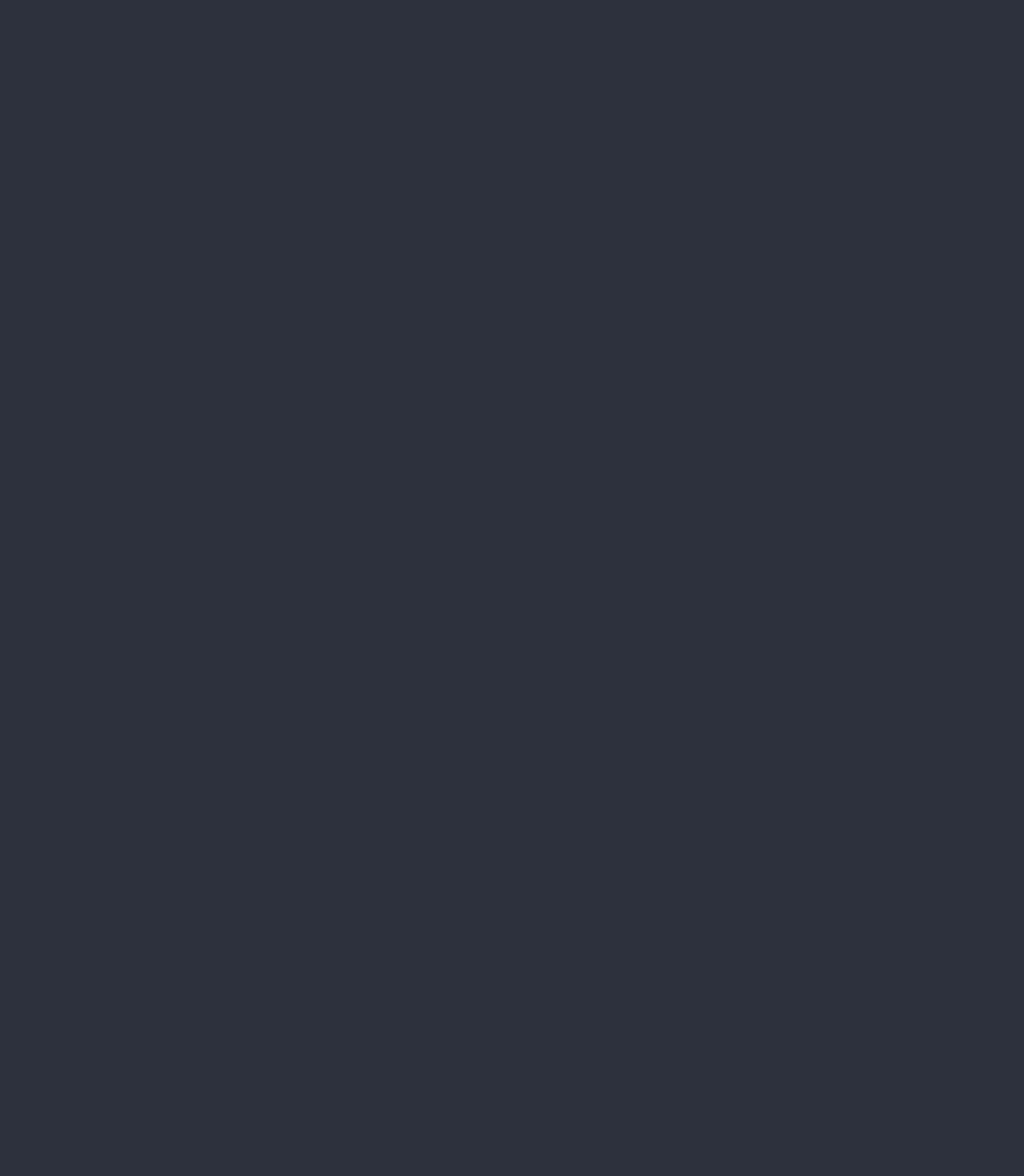
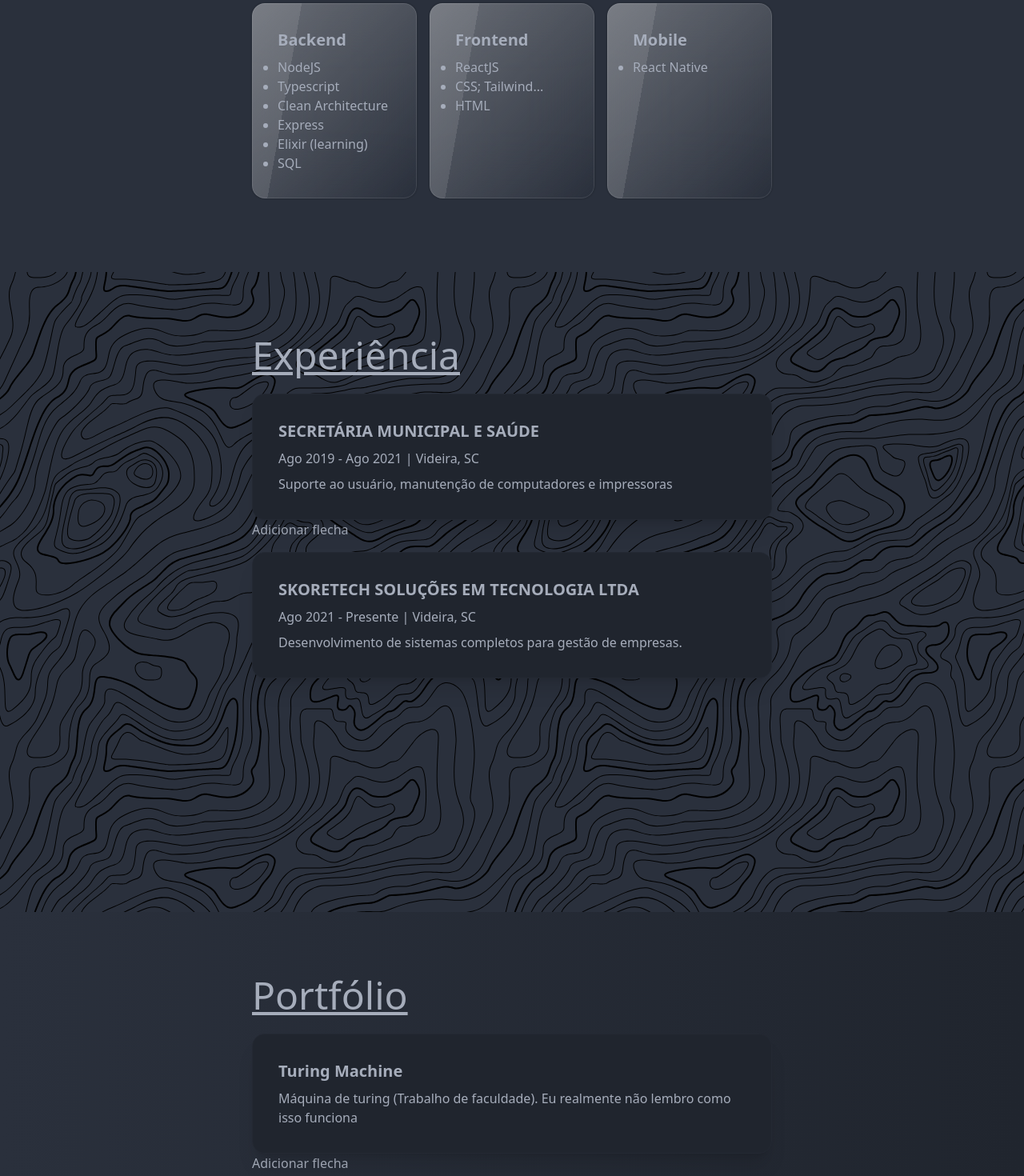
Before and after one commit to vineboneto/presentation, a Next.js app: page / in a window 1280 px wide. Shown: the part 1260-2730 px from the top of the page at 80% size. Before the commit the page ends 1600 px from the top, so only its background shows below. Built offline with nearby package versions, Linux system fonts and the light colour scheme.

Commit message:
feat: template html

```diff
--- a/src/pages/index.tsx
+++ b/src/pages/index.tsx
@@ -102,10 +102,152 @@ export default function Home() {
                 quanto no desenvolvimento de webservices que seguem arquitetura REST. Sempre estou buscando novos
                 horizontes de conhecimento sobre outras/novas tecnologias que despertam o meu interesse.
               </p>
+
+              <div className="grid grid-cols-3 gap-4">
+                <div className="card glass">
+                  <div className="card-body">
+                    <h2 className="card-title">Backend</h2>
+                    <ul className="list-disc">
+                      <li>NodeJS</li>
+                      <li>Typescript</li>
+                      <li>Clean Architecture</li>
+                      <li>Express</li>
+                      <li>Elixir (learning)</li>
+                      <li>SQL</li>
+                    </ul>
+                  </div>
+                </div>
+                <div className="card glass">
+                  <div className="card-body">
+                    <h2 className="card-title">Frontend</h2>
+                    <ul className="list-disc">
+                      <li>ReactJS</li>
+                      <li>CSS; Tailwind...</li>
+                      <li>HTML</li>
+                    </ul>
+                  </div>
+                </div>
+                <div className="card glass">
+                  <div className="card-body">
+                    <h2 className="card-title">Mobile</h2>
+                    <ul className="list-disc">
+                      <li>React Native</li>
+                    </ul>
+                  </div>
+                </div>
+              </div>
             </div>
           </div>
         </div>
       </div>
+      <div className="h-screen" style={{ backgroundImage: 'url(/topography.svg)' }}>
+        <div className="container mx-auto">
+          <div className="flex justify-center pt-20">
+            <div className="w-[650px] space-y-6">
+              <h3 className="text-5xl underline">Experiência</h3>
+              <div className="space-y-4">
+                <div className="card shadow-xl card-bordered bg-base-300">
+                  <div className="card-body">
+                    <h2 className="card-title">SECRETÁRIA MUNICIPAL E SAÚDE</h2>
+                    <span>Ago 2019 - Ago 2021 | Videira, SC</span>
+                    <p>Suporte ao usuário, manutenção de computadores e impressoras</p>
+                  </div>
+                </div>
+                <span>Adicionar flecha</span>
+                <div className="card shadow-xl card-bordered bg-base-300">
+                  <div className="card-body">
+                    <h2 className="card-title">SKORETECH SOLUÇÕES EM TECNOLOGIA LTDA</h2>
+                    <span>Ago 2021 - Presente | Videira, SC</span>
+                    <p>Desenvolvimento de sistemas completos para gestão de empresas.</p>
+                  </div>
+                </div>
+              </div>
+            </div>
+          </div>
+        </div>
+      </div>
+
+      <div className="h-screen bg-gradient-to-r from-base-100 to-base-300">
+        <div className="container mx-auto">
+          <div className="flex justify-center pt-20">
+            <div className="w-[650px] space-y-6">
+              <h3 className="text-5xl underline">Portfólio</h3>
+              <div className="space-y-4">
+                <div className="card shadow-xl card-bordered bg-base-300">
+                  <div className="card-body">
+                    <a className="card-title link link-hover">Turing Machine</a>
+                    <p>Máquina de turing (Trabalho de faculdade). Eu realmente não lembro como isso funciona</p>
+                  </div>
+                </div>
+                <span>Adicionar flecha</span>
+                <div className="card shadow-xl card-bordered bg-base-300">
+                  <div className="card-body">
+                    <a className="card-title link link-hover">N queens hill climbing</a>
+                    <p>
+                      Resolução do problema das 8 rainhas em um tabuleiro utilizando algoritmo de busca hill climbing
+                    </p>
+                  </div>
+                </div>
+                <div className="card shadow-xl card-bordered bg-base-300">
+                  <div className="card-body">
+                    <a className="card-title link link-hover">DWL Web</a>
+                    <p>Converte videos do youtube para mp3/mp4</p>
+                  </div>
+                </div>
+              </div>
+            </div>
+          </div>
+        </div>
+      </div>
+
+      <footer className="footer footer-center p-10 bg-base-200 text-base-content rounded">
+        <div className="grid grid-flow-col gap-4">
+          <a className="link link-hover">About</a>
+          <a className="link link-hover">Contact</a>
+          <a className="link link-hover">Jobs</a>
+          <a className="link link-hover">Press kit</a>
+        </div>
+        <div>
+          <div className="grid grid-flow-col gap-4">
+            <a>
+              <svg
+                xmlns="http://www.w3.org/2000/svg"
+                width="24"
+                height="24"
+                viewBox="0 0 24 24"
+                className="fill-current"
+              >
+                <path d="M24 4.557c-.883.392-1.832.656-2.828.775 1.017-.609 1.798-1.574 2.165-2.724-.951.564-2.005.974-3.127 1.195-.897-.957-2.178-1.555-3.594-1.555-3.179 0-5.515 2.966-4.797 6.045-4.091-.205-7.719-2.165-10.148-5.144-1.29 2.213-.669 5.108 1.523 6.574-.806-.026-1.566-.247-2.229-.616-.054 2.281 1.581 4.415 3.949 4.89-.693.188-1.452.232-2.224.084.626 1.956 2.444 3.379 4.6 3.419-2.07 1.623-4.678 2.348-7.29 2.04 2.179 1.397 4.768 2.212 7.548 2.212 9.142 0 14.307-7.721 13.995-14.646.962-.695 1.797-1.562 2.457-2.549z"></path>
+              </svg>
+            </a>
+            <a>
+              <svg
+                xmlns="http://www.w3.org/2000/svg"
+                width="24"
+                height="24"
+                viewBox="0 0 24 24"
+                className="fill-current"
+              >
+                <path d="M19.615 3.184c-3.604-.246-11.631-.245-15.23 0-3.897.266-4.356 2.62-4.385 8.816.029 6.185.484 8.549 4.385 8.816 3.6.245 11.626.246 15.23 0 3.897-.266 4.356-2.62 4.385-8.816-.029-6.185-.484-8.549-4.385-8.816zm-10.615 12.816v-8l8 3.993-8 4.007z"></path>
+              </svg>
+            </a>
+            <a>
+              <svg
+                xmlns="http://www.w3.org/2000/svg"
+                width="24"
+                height="24"
+                viewBox="0 0 24 24"
+                className="fill-current"
+              >
+                <path d="M9 8h-3v4h3v12h5v-12h3.642l.358-4h-4v-1.667c0-.955.192-1.333 1.115-1.333h2.885v-5h-3.808c-3.596 0-5.192 1.583-5.192 4.615v3.385z"></path>
+              </svg>
+            </a>
+          </div>
+        </div>
+        <div>
+          <p>Copyright © 2022 - All right reserved for me :)</p>
+        </div>
+      </footer>
     </div>
   )
 }
```
Also changed, not shown: public/code.svg (added).
